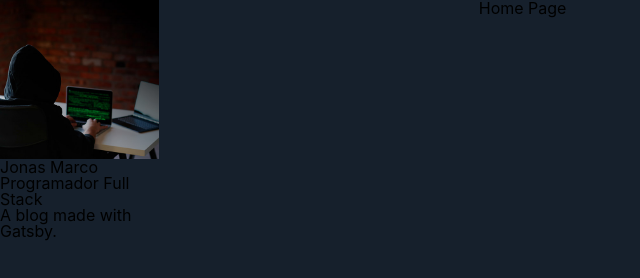
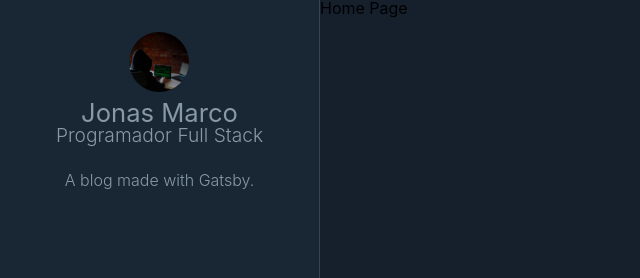
Before and after one commit to jonasmarco/gatsby-course, a Gatsby site: page / in a window 1280 px wide. Shown: the top 278 px of the page, without its empty margins (0-640 px from the left). Built offline with nearby package versions, Linux system fonts and the light colour scheme; Gatsby itself is replaced by a stand-in of ours.

Commit message:
add: estilos sidebar

```diff
--- a/src/components/Avatar/index.js
+++ b/src/components/Avatar/index.js
@@ -1,6 +1,7 @@
 import React from "react"
 import { useStaticQuery, graphql } from "gatsby"
-import Img from "gatsby-image"
+
+import * as S from "./styled"
 
 const Avatar = () => {
   const { avatarImage } = useStaticQuery(
@@ -17,7 +18,7 @@ const Avatar = () => {
     `
   )
 
-  return <Img fluid={avatarImage.childImageSharp.fluid} />
+  return <S.AvatarWrapper fluid={avatarImage.childImageSharp.fluid} />
 }
 
 export default Avatar
--- /dev/null
+++ b/src/components/Avatar/styled.js
@@ -0,0 +1,9 @@
+import styled from 'styled-components'
+import Img from "gatsby-image"
+
+export const AvatarWrapper = styled(Img)`
+    border-radius: 50%;
+    height: 3.75rem;
+    margin: auto;
+    width: 3.75rem;
+`
--- a/src/components/Layout/index.js
+++ b/src/components/Layout/index.js
@@ -1,7 +1,7 @@
 import React, { Fragment } from "react"
 import PropTypes from "prop-types"
 import { useStaticQuery, graphql } from "gatsby"
-import Profile from "../Profile"
+import Sidebar from "../Sidebar"
 
 import GlobalStyles from '../../styles/global'
 import * as S from './styled'
@@ -10,9 +10,7 @@ const Layout = ({ children }) => {
   return (
     <S.LayoutWrapper>
       <GlobalStyles />
-      <aside>
-        <Profile />
-      </aside>
+      <Sidebar />
       <S.LayoutMain>{children}</S.LayoutMain>
     </S.LayoutWrapper>
   )
--- a/src/components/Profile/index.js
+++ b/src/components/Profile/index.js
@@ -1,6 +1,8 @@
 import React from "react"
 import { useStaticQuery, graphql } from "gatsby"
 import Avatar from "../Avatar"
+
+import * as S from "./styled"
 
 const Profile = () => {
   const {
@@ -20,12 +22,16 @@ const Profile = () => {
   `)
 
   return (
-    <div className="Profile-wrapper">
-      <Avatar />
-      <h1>{title}</h1>
-      <h2>{position}</h2>
-      <p>{description}</p>
-    </div>
+    <S.ProfileWrapper>
+      <S.ProfileLink>
+        <Avatar />
+        <S.ProfileAuthor>
+          {title}
+          <S.ProfilePosition>{position}</S.ProfilePosition>
+        </S.ProfileAuthor>
+      </S.ProfileLink>
+      <S.ProfileDescription>{description}</S.ProfileDescription>
+    </S.ProfileWrapper>
   )
 }
 
--- /dev/null
+++ b/src/components/Profile/styled.js
@@ -0,0 +1,34 @@
+import styled from "styled-components"
+import { Link } from "gatsby"
+
+export const ProfileWrapper = styled.section`
+  color: #8899a6;
+  display: flex;
+  flex-direction: column;
+`
+
+export const ProfileLink = styled(Link)`
+  color: #8899a6;
+  text-decoration: none;
+  transition: color 0.5s;
+  &:hover {
+    color: #1fa1f2;
+  }
+`
+
+export const ProfileAuthor = styled.h1`
+  font-size: 1.6rem;
+  margin: 0.5rem auto 1.5rem;
+`
+
+export const ProfilePosition = styled.small`
+  display: block;
+  font-size: 1.2rem;
+  font-weight: 300;
+`
+
+export const ProfileDescription = styled.p`
+  font-size: 1rem;
+  font-weight: 300;
+  line-height: 1.4;
+`
--- /dev/null
+++ b/src/components/Sidebar/index.js
@@ -0,0 +1,12 @@
+import React from "react"
+import Profile from "../Profile"
+
+import * as S from './styled'
+
+const Sidebar = () => (
+    <S.SidebarWrapper>
+        <Profile />
+    </S.SidebarWrapper>
+)
+
+export default Sidebar
--- /dev/null
+++ b/src/components/Sidebar/styled.js
@@ -0,0 +1,14 @@
+import styled from "styled-components"
+
+export const SidebarWrapper = styled.aside`
+  align-items: center;
+  border-right: 1px solid #38444d;
+  background: #192734;
+  display: flex;
+  flex-direction: column;
+  height: 100vh;
+  position: fixed;
+  padding: 2rem;
+  text-align: center;
+  width: 20rem;
+`
```
